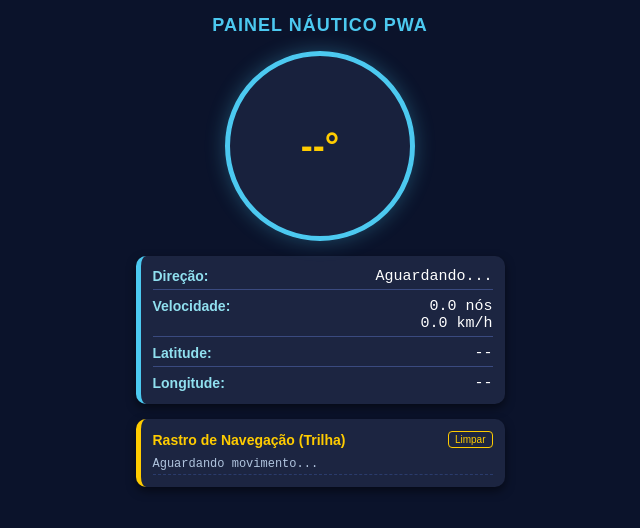
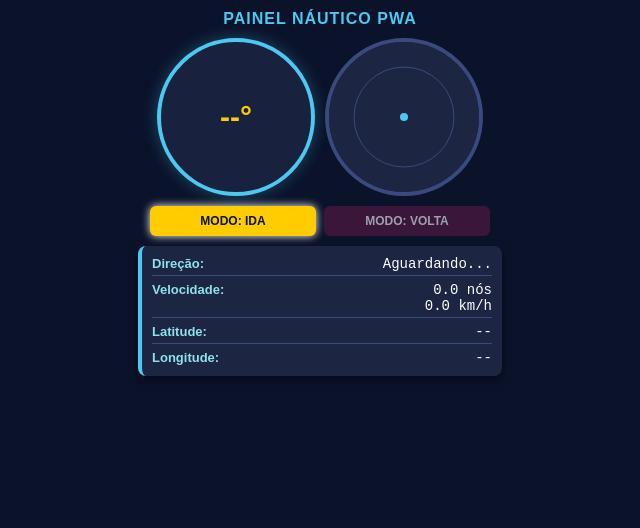
Before and after one commit to lucianoedesouzaonline-creator/Jetski, a plain HTML site: page index.html in a window 1280 px wide. Both pictures are taken after a click on the button "ATIVAR SENSORES & GPS". Shown: the whole page, without its empty margins (320-960 px from the left). Drawn offline with Linux system fonts and the light colour scheme.

Commit message:
trajeto
trajeto

```diff
--- a/index.html
+++ b/index.html
@@ -12,13 +12,13 @@
             background-color: #0b132b;
             color: #ffffff;
             margin: 0;
-            padding: 15px;
+            padding: 10px;
             display: flex;
             flex-direction: column;
             align-items: center;
             min-height: 100vh;
             box-sizing: border-box;
-            gap: 15px;
+            gap: 10px;
         }
 
         header {
@@ -27,49 +27,79 @@
 
         h2 {
             margin: 0;
-            font-size: 18px;
+            font-size: 16px;
             color: #4cc9f0;
             letter-spacing: 1px;
         }
 
+        .painel-topo {
+            display: flex;
+            gap: 10px;
+            width: 100%;
+            max-width: 340px;
+            justify-content: center;
+            align-items: center;
+        }
+
         .bussola-container {
             position: relative;
-            width: 180px;
-            height: 180px;
-            border: 5px solid #4cc9f0;
+            width: 150px;
+            height: 150px;
+            border: 4px solid #4cc9f0;
             border-radius: 50%;
             display: flex;
             justify-content: center;
             align-items: center;
             background: rgba(28, 37, 65, 0.8);
-            box-shadow: 0 0 20px rgba(76, 201, 240, 0.3);
+            box-shadow: 0 0 15px rgba(76, 201, 240, 0.3);
+            flex-shrink: 0;
         }
 
         #graus {
-            font-size: 36px;
+            font-size: 30px;
             font-weight: bold;
             color: #ffcc00;
+        }
+
+        /* Caixa do Radar / Canvas Gráfico */
+        .radar-container {
+            width: 150px;
+            height: 150px;
+            background: #1c2541;
+            border: 4px solid #3a4a7f;
+            border-radius: 50%;
+            position: relative;
+            display: flex;
+            justify-content: center;
+            align-items: center;
+            overflow: hidden;
+            flex-shrink: 0;
+        }
+
+        canvas {
+            width: 100%;
+            height: 100%;
         }
 
         .card-info {
             background-color: #1c2541;
             width: 100%;
             max-width: 340px;
-            padding: 12px;
-            border-radius: 10px;
+            padding: 10px;
+            border-radius: 8px;
             box-shadow: 0 4px 10px rgba(0, 0, 0, 0.5);
             display: flex;
             flex-direction: column;
-            gap: 8px;
-            border-left: 5px solid #4cc9f0;
+            gap: 6px;
+            border-left: 4px solid #4cc9f0;
         }
 
         .info-row {
             display: flex;
             justify-content: space-between;
-            font-size: 14px;
+            font-size: 13px;
             border-bottom: 1px solid #3a4a7f;
-            padding-bottom: 4px;
+            padding-bottom: 3px;
         }
 
         .info-row:last-child {
@@ -84,45 +114,42 @@
 
         .info-value {
             font-family: monospace;
-            font-size: 15px;
+            font-size: 14px;
             text-align: right;
         }
 
-        /* Caixa do Histórico de Rastro */
-        .card-historico {
-            background-color: #1c2541;
+        /* Controles de Modo (Ida / Volta) */
+        .controles-trilha {
+            display: flex;
+            gap: 8px;
             width: 100%;
             max-width: 340px;
-            padding: 12px;
-            border-radius: 10px;
-            box-shadow: 0 4px 10px rgba(0, 0, 0, 0.5);
-            border-left: 5px solid #ffcc00;
-            max-height: 150px;
-            overflow-y: auto;
         }
 
-        .historico-titulo {
-            font-size: 14px;
-            color: #ffcc00;
+        .btn-modo {
+            flex: 1;
+            padding: 8px;
+            border: none;
+            border-radius: 6px;
             font-weight: bold;
-            margin-bottom: 6px;
-            display: flex;
-            justify-content: space-between;
-            align-items: center;
+            font-size: 12px;
+            cursor: pointer;
         }
 
-        #lista-trilha {
-            list-style: none;
-            padding: 0;
-            margin: 0;
-            font-family: monospace;
-            font-size: 12px;
-            color: #b0c4de;
+        #btn-ida {
+            background-color: #ffcc00;
+            color: #0b132b;
         }
 
-        #lista-trilha li {
-            padding: 3px 0;
-            border-bottom: 1px dashed #2a3b6c;
+        #btn-volta {
+            background-color: #581845;
+            color: #ffffff;
+            opacity: 0.6;
+        }
+
+        .ativo {
+            opacity: 1 !important;
+            box-shadow: 0 0 8px #ffffff;
         }
 
         .btn-permissao {
@@ -134,23 +161,13 @@
             border: none;
             border-radius: 8px;
             font-weight: bold;
-            font-size: 16px;
+            font-size: 15px;
             cursor: pointer;
         }
 
         .btn-permissao:active {
             background-color: #3a86ff;
             color: #fff;
-        }
-
-        .btn-limpar {
-            background: none;
-            border: 1px solid #ffcc00;
-            color: #ffcc00;
-            font-size: 10px;
-            padding: 2px 6px;
-            border-radius: 4px;
-            cursor: pointer;
         }
     </style>
 </head>
@@ -161,9 +178,23 @@
         <h2>PAINEL NÁUTICO PWA</h2>
     </header>
 
-    <!-- Visor da Bússola -->
-    <div class="bussola-container">
-        <div id="graus">--°</div>
+    <!-- Bloco Superior: Bússola + Radar Gráfico -->
+    <div class="painel-topo">
+        <!-- Visor da Bússola -->
+        <div class="bussola-container" title="Bússola (Proa)">
+            <div id="graus">--°</div>
+        </div>
+
+        <!-- Radar Gráfico (Ida/Volta) -->
+        <div class="radar-container" title="Rastro Visual">
+            <canvas id="radarCanvas" width="150" height="150"></canvas>
+        </div>
+    </div>
+
+    <!-- Botões de Alternância Ida / Volta -->
+    <div class="controles-trilha">
+        <button class="btn-modo ativo" id="btn-ida">MODO: IDA</button>
+        <button class="btn-modo" id="btn-volta">MODO: VOLTA</button>
     </div>
 
     <!-- Bloco de Dados do GPS e Sensores -->
@@ -186,17 +217,6 @@
         </div>
     </div>
 
-    <!-- Bloco do Histórico / Rastro de Navegação -->
-    <div class="card-historico">
-        <div class="historico-titulo">
-            <span>Rastro de Navegação (Trilha)</span>
-            <button class="btn-limpar" id="btn-limpar">Limpar</button>
-        </div>
-        <ul id="lista-trilha">
-            <li>Aguardando movimento...</li>
-        </ul>
-    </div>
-
     <!-- Botão de ativação de sensores -->
     <button id="btn-ativar" class="btn-permissao">ATIVAR SENSORES & GPS</button>
 
@@ -207,10 +227,29 @@
         const latText = document.getElementById('lat');
         const lonText = document.getElementById('lon');
         const btnAtivar = document.getElementById('btn-ativar');
-        const listaTrilha = document.getElementById('lista-trilha');
-        const btnLimpar = document.getElementById('btn-limpar');
+        const btnIda = document.getElementById('btn-ida');
+        const btnVolta = document.getElementById('btn-volta');
 
-        let trilhaNavegacao = []; // Array para guardar o histórico de pontos
+        const canvas = document.getElementById('radarCanvas');
+        const ctx = canvas.getContext('2d');
+
+        let modoAtual = 'ida'; // 'ida' ou 'volta'
+        let trilhaIda = [];
+        let trilhaVolta = [];
+        let pontoInicial = null; // Referência 0,0 do radar
+
+        // Alternar entre os botões de Ida e Volta
+        btnIda.addEventListener('click', () => {
+            modoAtual = 'ida';
+            btnIda.classList.add('ativo');
+            btnVolta.classList.remove('ativo');
+        });
+
+        btnVolta.addEventListener('click', () => {
+            modoAtual = 'volta';
+            btnVolta.classList.add('ativo');
+            btnIda.classList.remove('ativo');
+        });
 
         function obterPontoCardinal(graus) {
             const direcoes = ["Norte", "Nordeste", "Leste", "Sudeste", "Sul", "Sudoeste", "Oeste", "Noroeste"];
@@ -218,11 +257,50 @@
             return direcoes[index % 8];
         }
 
-        // Botão para limpar o histórico de rastro
-        btnLimpar.addEventListener('click', () => {
-            trilhaNavegacao = [];
-            listaTrilha.innerHTML = '<li>Trilha limpa.</li>';
-        });
+        // Desenhar o radar gráfico no Canvas
+        function desenharRadar() {
+            ctx.clearRect(0, 0, canvas.width, canvas.height);
+
+            // Fundo do radar e mira central
+            ctx.fillStyle = '#1c2541';
+            ctx.fillRect(0, 0, canvas.width, canvas.height);
+
+            ctx.strokeStyle = '#3a4a7f';
+            ctx.lineWidth = 1;
+            ctx.beginPath();
+            ctx.arc(75, 75, 50, 0, Math.PI * 2);
+            ctx.stroke();
+
+            // Desenhar Trilha de IDA (Amarela)
+            if (trilhaIda.length > 1) {
+                ctx.strokeStyle = '#ffcc00';
+                ctx.lineWidth = 3;
+                ctx.beginPath();
+                trilhaIda.forEach((p, index) => {
+                    if (index === 0) ctx.moveTo(p.x, p.y);
+                    else ctx.lineTo(p.x, p.y);
+                });
+                ctx.stroke();
+            }
+
+            // Desenhar Trilha de VOLTA (Vinho / Vermelho Escuro)
+            if (trilhaVolta.length > 1) {
+                ctx.strokeStyle = '#800020';
+                ctx.lineWidth = 3;
+                ctx.beginPath();
+                trilhaVolta.forEach((p, index) => {
+                    if (index === 0) ctx.moveTo(p.x, p.y);
+                    else ctx.lineTo(p.x, p.y);
+                });
+                ctx.stroke();
+            }
+
+            // Ponto central de partida (Origem)
+            ctx.fillStyle = '#4cc9f0';
+            ctx.beginPath();
+            ctx.arc(75, 75, 4, 0, Math.PI * 2);
+            ctx.fill();
+        }
 
         // Ativar sensores e geolocalização
         btnAtivar.addEventListener('click', () => {
@@ -237,20 +315,16 @@
                 iniciarBussola();
             }
 
-            // 2. GPS e Rastro de Navegação
+            // 2. GPS e Conversão Gráfica
             if ('geolocation' in navigator) {
                 navigator.geolocation.watchPosition((position) => {
-                    const latitude = position.coords.latitude;
-                    const longitude = position.coords.longitude;
+                    const lat = position.coords.latitude;
+                    const lon = position.coords.longitude;
                     const speed_ms = position.coords.speed;
 
-                    const latFormatada = latitude.toFixed(5);
-                    const lonFormatada = longitude.toFixed(5);
+                    latText.innerText = lat.toFixed(5);
+                    lonText.innerText = lon.toFixed(5);
 
-                    latText.innerText = latFormatada;
-                    lonText.innerText = lonFormatada;
-
-                    // Velocidade
                     if (speed_ms !== null && speed_ms > 0) {
                         const nos = (speed_ms * 1.94384).toFixed(1);
                         const kmh = (speed_ms * 3.6).toFixed(1);
@@ -259,29 +333,33 @@
                         velocidadeText.innerHTML = "0.0 nós<br>0.0 km/h";
                     }
 
-                    // --- ADICIONANDO PONTO AO HISTÓRICO (Rastro) ---
-                    const agora = new Date();
-                    const horaFormatada = agora.toTimeString().split(' ')[0]; // Pega HH:MM:SS
+                    // Definir o primeiro ponto como a origem do radar (centro 75,75)
+                    if (!pontoInicial) {
+                        pontoInicial = { lat: lat, lon: lon };
+                    }
 
-                    const novoPonto = {
-                        hora: horaFormatada,
-                        lat: latFormatada,
-                        lon: lonFormatada
-                    };
+                    // Calcular deslocamento em metros aproximados em relação ao ponto inicial
+                    // 1 grau de latitude ~ 111000 metros. Fator de escala adaptado para o radar.
+                    const deltaLat = (lat - pontoInicial.lat) * 111000;
+                    const deltaLon = (lon - pontoInicial.lon) * 111000 * Math.cos(lat * Math.PI / 180);
 
-                    // Evita duplicar exatamente o mesmo ponto consecutivo
-                    const ultimoPonto = trilhaNavegacao[trilhaNavegacao.length - 1];
-                    if (!ultimoPonto || ultimoPonto.lat !== latFormatada || ultimoPonto.lon !== lonFormatada) {
-                        trilhaNavegacao.push(novoPonto);
+                    // Mapear para coordenadas do Canvas (Centro em 75,75 e fator de escala de zoom)
+                    // Invertemos o Y porque no canvas o eixo Y cresce para baixo
+                    const escala = 2.0; // Ajuste o zoom do rastro se necessário
+                    const xCoord = 75 + (deltaLon * escala);
+                    const yCoord = 75 - (deltaLat * escala);
 
-                        // Mantém apenas os últimos 20 pontos na lista visual para não pesar a tela
-                        if (trilhaNavegacao.length > 20) {
-                            trilhaNavegacao.shift();
-                        }
+                    const novoPontoCanvas = { x: xCoord, y: yCoord };
 
-                        // Atualiza a lista na tela
-                        atualizarListaTrilha();
+                    // Separar entre IDAL e VOLTA com base no botão selecionado
+                    if (modoAtual === 'ida') {
+                        trilhaIda.push(novoPontoCanvas);
+                    } else {
+                        trilhaVolta.push(novoPontoCanvas);
                     }
+
+                    // Atualizar desenho do radar
+                    desenharRadar();
 
                 }, (error) => {
                     console.error(error);
@@ -296,17 +374,8 @@
             }
 
             btnAtivar.style.display = 'none';
+            desenharRadar();
         });
-
-        function atualizarListaTrilha() {
-            listaTrilha.innerHTML = '';
-            // Mostra do mais recente para o mais antigo
-            [...trilhaNavegacao].reverse().forEach(ponto => {
-                const li = document.createElement('li');
-                li.innerText = `[${ponto.hora}] Lat:${ponto.lat} Lon:${ponto.lon}`;
-                listaTrilha.appendChild(li);
-            });
-        }
 
         function iniciarBussola() {
             if ('ondeviceorientationabsolute' in window) {
```
